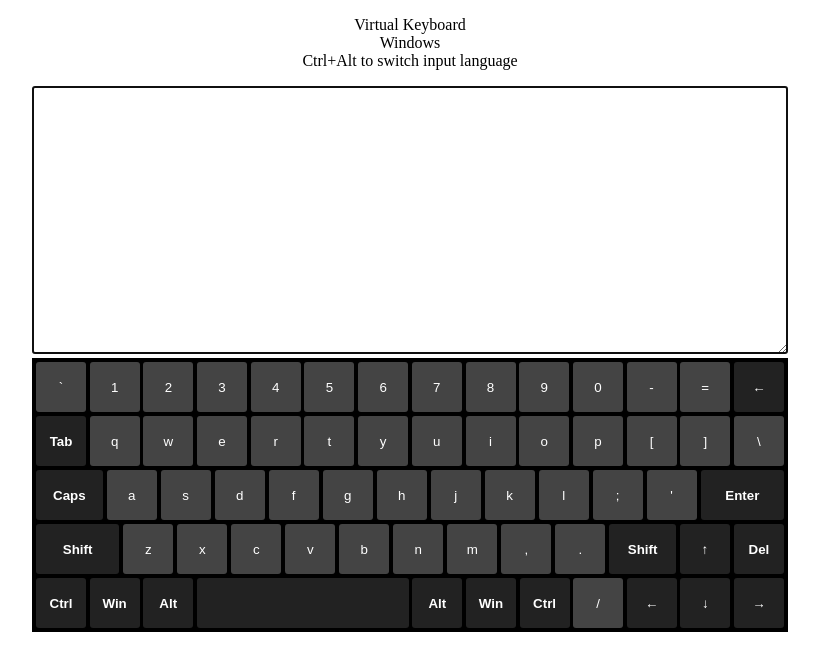
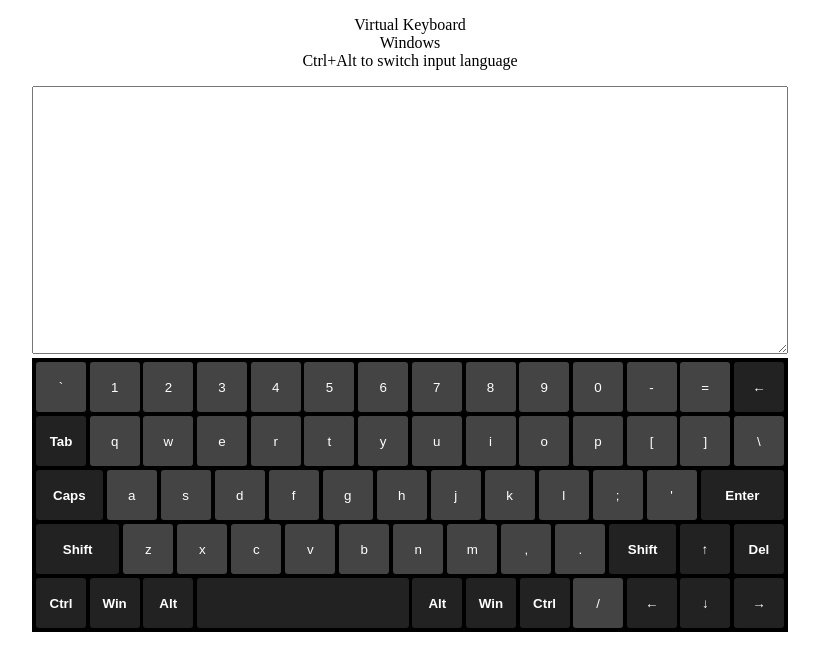
Before and after one commit to Vasily-N/rsschool-virtual-keyboard, a website built with webpack: page src/index.html in a window 1280 px wide. Both pictures are taken after a click on the button "Tab". Shown: the whole page, without its empty margins (230-1049 px from the left). Built offline with nearby package versions, Linux system fonts and the light colour scheme.

Commit message:
fix: textArea blinking on mouse

```diff
--- a/src/styles.scss
+++ b/src/styles.scss
@@ -12,6 +12,10 @@ $boardHeight: $buttonSize * 5 + $gap * 4;
     width: 100%;
     height: calc(100vh - 2 * $boardHeight);
     box-sizing: border-box;
+
+    &:focus-visible {
+        outline: black auto 0px;
+    }
 }
 
 #keyboard__board {
```
